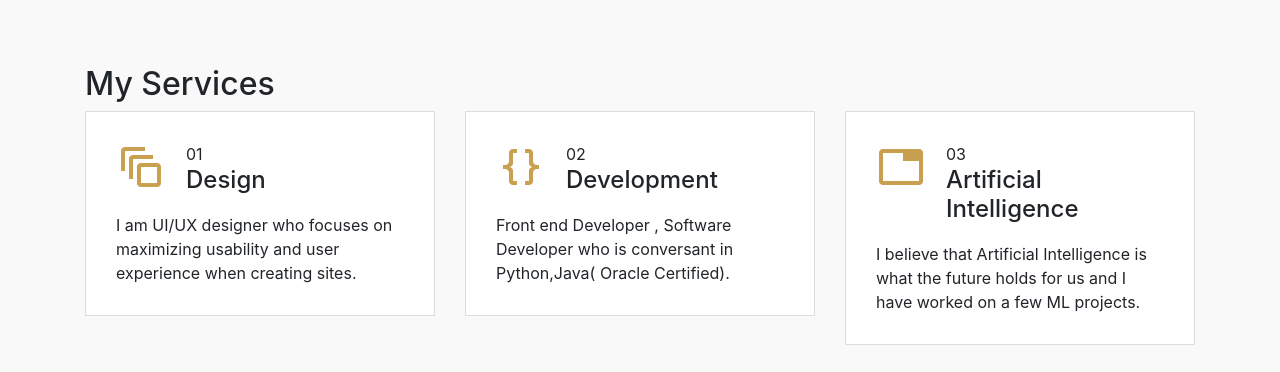
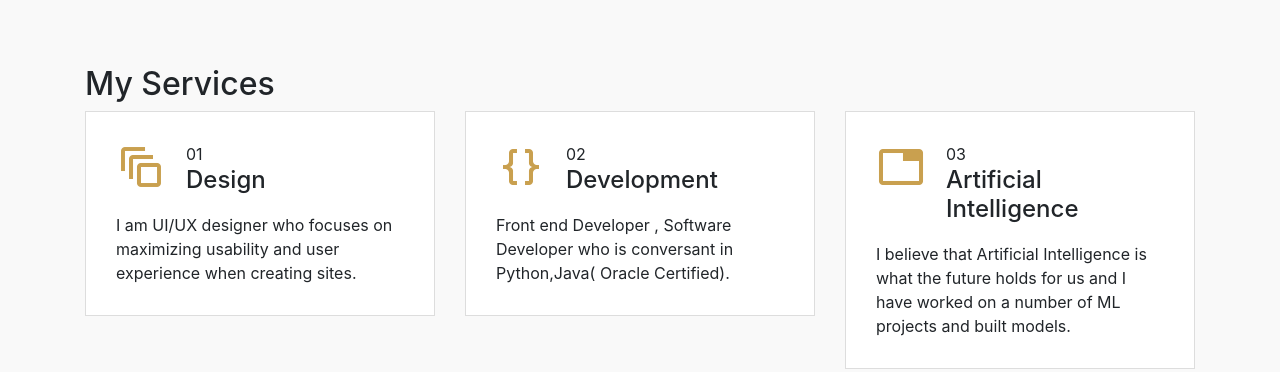
Before and after one commit to oluwatosin-ctrl/Portfolio, a plain HTML site: page index.html in a window 1280 px wide. Shown: the part 735-1107 px from the top of the page. Drawn offline with Linux system fonts and the light colour scheme.

Commit message:
Update index.html

```diff
--- a/index.html
+++ b/index.html
@@ -82,7 +82,7 @@
                                 <h4>Artificial Intelligence</h4>
                             </div>
                         </div>
-                        <p>I believe that Artificial Intelligence is what the future holds for us and I have worked on a few ML projects.</p>
+                        <p>I believe that Artificial Intelligence is what the future holds for us and I have worked on a number of ML projects and built models.</p>
                     </div>
                 </div>
 
```
